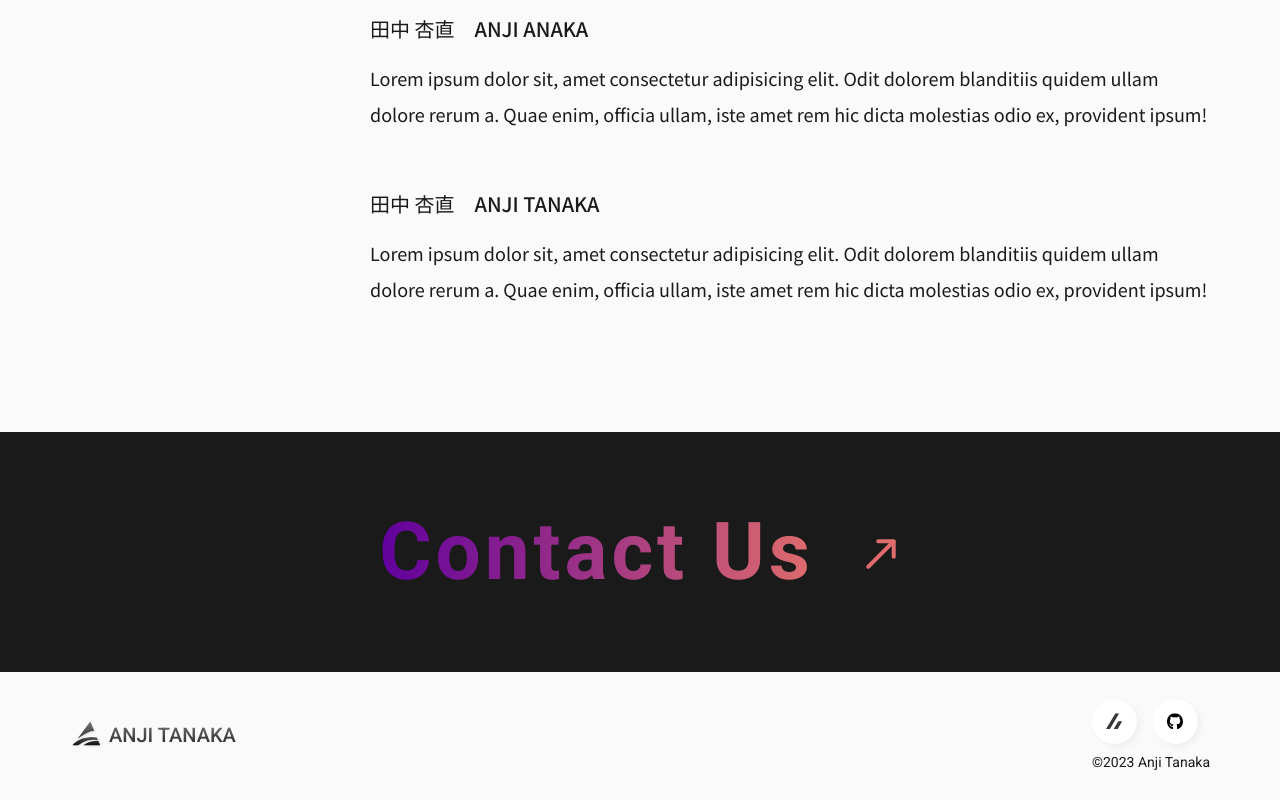
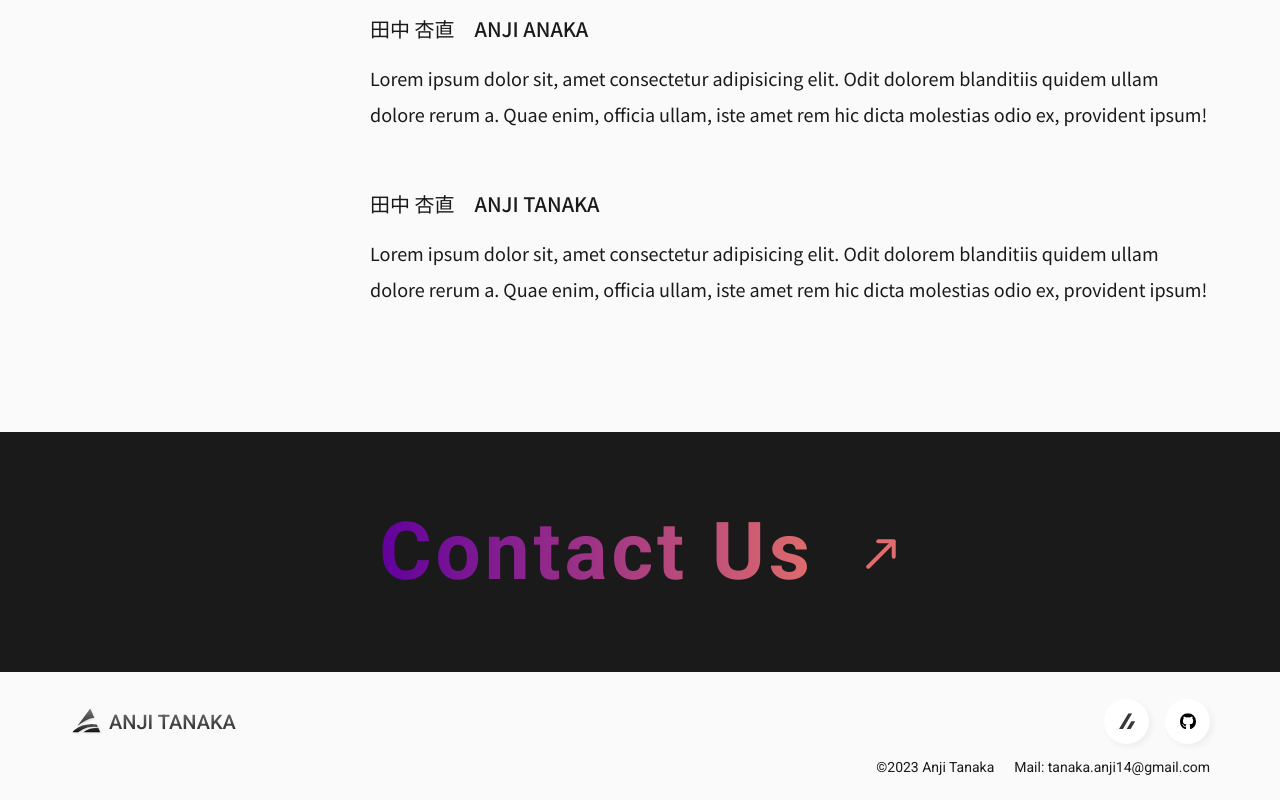
Before and after one commit to anji0114/next-portfolio, a Next.js app: page /about in a window 1280 px wide. Shown: the part 1738-2538 px from the top of the page. Built offline with nearby package versions, Linux system fonts and the light colour scheme.

Commit message:
お問い合わせの動線の導入

```diff
--- a/src/components/Footer/index.jsx
+++ b/src/components/Footer/index.jsx
@@ -1,20 +1,28 @@
 import { FooterContact } from "@/components/Footer/Contact";
 import { Logo } from "@/components/Logo";
 import { SnsLinks } from "@/components/SnsLinks";
+import Link from "next/link";
 
 export const Footer = () => {
   return (
     <footer className="l-footer">
       <FooterContact />
       <div className="l-container">
+        <div className="l-footer__inner">
           <div className="l-footer__contents">
             <div className="l-footer__logo">
               <Logo />
             </div>
             <div className="l-footer__links">
               <SnsLinks />
-            <p className="l-footer__privacy">©︎2023 Anji Tanaka</p>
             </div>
+          </div>
+          <p className="l-footer__bottom">
+            <span className="l-footer__privacy">©︎2023 Anji Tanaka</span>
+            <Link href="mailto:tanaka.anji14@gmail.com" className="l-footer__mail">
+              Mail: tanaka.anji14@gmail.com
+            </Link>
+          </p>
         </div>
       </div>
     </footer>
--- a/styles/layout/_footer.scss
+++ b/styles/layout/_footer.scss
@@ -7,9 +7,11 @@
   }
 }
 
+.l-footer__inner {
+  padding: 27px 0 25px;
+}
+
 .l-footer__contents {
-  padding: 27px 0 25px;
-
   @include global.mq("md") {
     display: flex;
     align-items: center;
@@ -25,15 +27,28 @@
   }
 }
 
-.l-footer__privacy {
-  margin-top: 20px;
+.l-footer__bottom {
+  margin-top: 15px;
   text-align: center;
   color: --c-primary06;
-  font-size: 14px;
+  font-size: 12px;
   font-family: var(--font-en);
 
   @include global.mq("md") {
-    margin-top: 10px;
+    font-size: 14px;
     text-align: right;
   }
 }
+
+.l-footer__mail {
+  display: inline-block;
+  margin-left: 15px;
+
+  &:hover {
+    text-decoration: underline;
+  }
+
+  @include global.mq("md") {
+    margin-left: 20px;
+  }
+}
```
Lines whose indentation alone changed are shown as unchanged.
